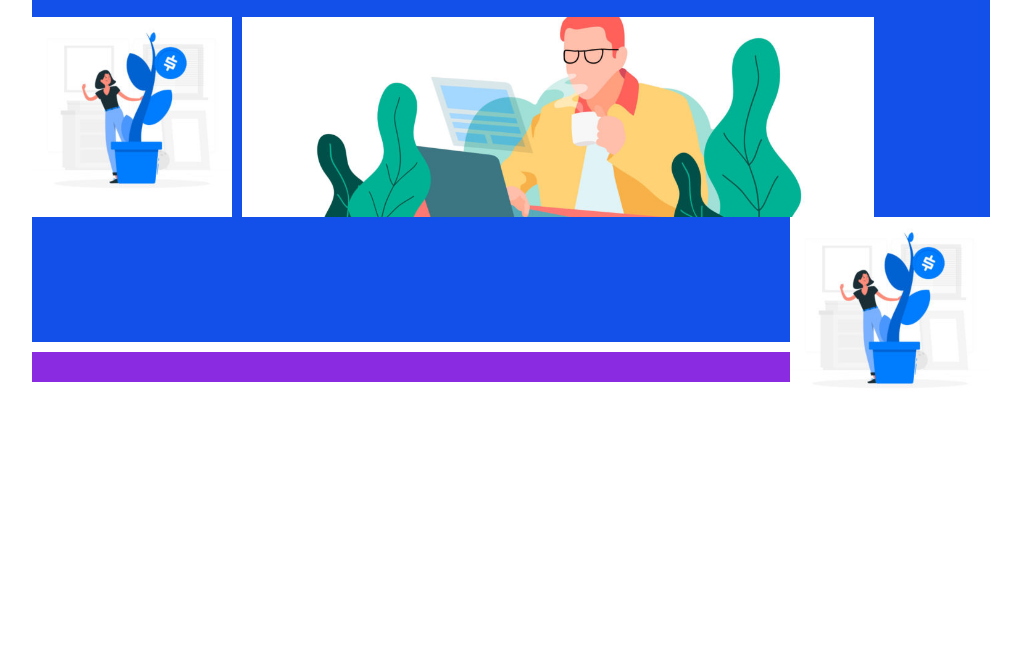
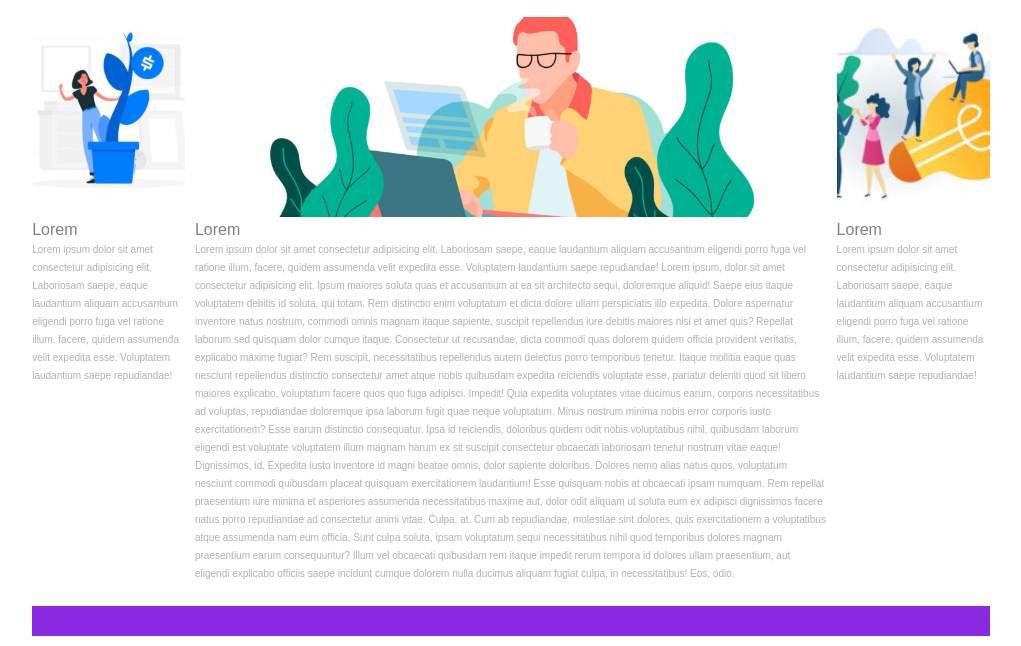
Before and after one commit to alelui/htmlcss-wp, a plain HTML site: page index.html in a window 1280 px wide. Shown: the part 713-1359 px from the top of the page, without its empty margins (129-1150 px from the left). Before the commit the page ends 1134 px from the top, so only its background shows below. Drawn offline with Linux system fonts and the light colour scheme.

Commit message:
main buttom end

```diff
--- a/css/style.css
+++ b/css/style.css
@@ -63,10 +63,6 @@ nav{
 
 main{
     width: 100%;
-    background-color: rgb(19, 80, 233);
-
-    /* da rimuovere */
-    height: 400px;
 }
 
 .main-top{
@@ -78,9 +74,9 @@ main{
     padding-bottom: 15px;
 }
 
-/* .column{
-    width: 15%;
-} */
+.column{
+    width: 16%;
+}
 
 .content{
     width: 66%;
@@ -146,35 +142,37 @@ footer{
 
 /* *** DEBUG MAIN *** */
 .debug .main-top{
-    background-color: rgb(124, 161, 230);
+    /* background-color: rgb(124, 161, 230); */
 }
 
 .debug .main-bottom{
     height: 93%;
 }
 
-.debug .column{
+
+.debug .content img,
+.debug .column .photo{
     height: 200px;
-    background-color: rgb(124, 161, 230);
+    width: 100%;
+    object-fit: cover;
+    border-radius: 10px;
 }
 
-.debug .column .photo-sx{
-    width: 200px;
+
+.debug .main-top .subtitle{
+    color: rgb(182, 180, 180);
 }
 
-.debug .content{
-    height: 200px;
-    background-color: rgb(124, 161, 230);
-    background-image: url('../img/banner-2.jpg');
-    background-size: cover;
-    background-position: 50% 52%;
+
+.debug .main-bottom h4{
+    color: grey;
+    font-weight: 500;
+
 }
 
-/* .debug .content img{
-    height: 180px;
-} */
+.debug .main-bottom span{
+    color: rgb(176, 176, 176);
+    font-size: 10px;
 
 
-.debug .subtitle{
-    color: rgb(182, 180, 180);
 }
--- a/index.html
+++ b/index.html
@@ -52,15 +52,37 @@
 
         <div class="main-bottom clearfix ">
             <aside class="column left">
-                <img class="photo-sx" src="img/img-1.jpg" alt="">
+                <img class="photo" src="img/img-1.jpg" alt="">
+                <div class="description">
+                    <h4>Lorem</h4>
+                    <span>Lorem ipsum dolor sit amet consectetur adipisicing elit. Laboriosam saepe, eaque laudantium aliquam accusantium eligendi porro fuga vel ratione illum, facere, quidem assumenda velit expedita esse. Voluptatem laudantium saepe repudiandae!</span>
+                </div>
             </aside>
 
             <div class="content left">
-                <!-- <img src="img/banner-2.jpg" alt=""> -->
+                <img src="img/banner-2.jpg" alt="">
+                <div class="description">
+                    <h4>Lorem</h4>
+                    <span>Lorem ipsum dolor sit amet consectetur adipisicing elit. Laboriosam saepe, eaque laudantium aliquam accusantium eligendi porro fuga vel ratione illum, facere, quidem assumenda velit expedita esse. Voluptatem laudantium saepe repudiandae! Lorem ipsum, dolor sit amet consectetur adipisicing elit. Ipsum maiores soluta quas et accusantium at ea sit architecto sequi, doloremque aliquid! Saepe eius itaque voluptatem debitis id soluta, qui totam.
+                    Rem distinctio enim voluptatum et dicta dolore ullam perspiciatis illo expedita. Dolore aspernatur inventore natus nostrum, commodi omnis magnam itaque sapiente, suscipit repellendus iure debitis maiores nisi et amet quis?
+                    Repellat laborum sed quisquam dolor cumque itaque. Consectetur ut recusandae, dicta commodi quas dolorem quidem officia provident veritatis, explicabo maxime fugiat? Rem suscipit, necessitatibus repellendus autem delectus porro temporibus tenetur.
+                    Itaque mollitia eaque quas nesciunt repellendus distinctio consectetur amet atque nobis quibusdam expedita reiciendis voluptate esse, pariatur deleniti quod sit libero maiores explicabo, voluptatum facere quos quo fuga adipisci. Impedit!
+                    Quia expedita voluptates vitae ducimus earum, corporis necessitatibus ad voluptas, repudiandae doloremque ipsa laborum fugit quae neque voluptatum. Minus nostrum minima nobis error corporis iusto exercitationem? Esse earum distinctio consequatur.
+                    Ipsa id reiciendis, doloribus quidem odit nobis voluptatibus nihil, quibusdam laborum eligendi est voluptate voluptatem illum magnam harum ex sit suscipit consectetur obcaecati laboriosam tenetur nostrum vitae eaque! Dignissimos, id.
+                    Expedita iusto inventore id magni beatae omnis, dolor sapiente doloribus. Dolores nemo alias natus quos, voluptatum nesciunt commodi quibusdam placeat quisquam exercitationem laudantium! Esse quisquam nobis at obcaecati ipsam numquam.
+                    Rem repellat praesentium iure minima et asperiores assumenda necessitatibus maxime aut, dolor odit aliquam ut soluta eum ex adipisci dignissimos facere natus porro repudiandae ad consectetur animi vitae. Culpa, at.
+                    Cum ab repudiandae, molestiae sint dolores, quis exercitationem a voluptatibus atque assumenda nam eum officia. Sunt culpa soluta, ipsam voluptatum sequi necessitatibus nihil quod temporibus dolores magnam praesentium earum consequuntur?
+                    Illum vel obcaecati quibusdam rem itaque impedit rerum tempora id dolores ullam praesentium, aut eligendi explicabo officiis saepe incidunt cumque dolorem nulla ducimus aliquam fugiat culpa, in necessitatibus! Eos, odio.</span>
+                </div>
+
 
             </div>
             <aside class="column dx right">
-                <img class="photo-sx" src="img/img-1.jpg" alt="">
+                <img class="photo" src="img/img-3.jpg" alt="">
+                <div class="description">
+                    <h4>Lorem</h4>
+                    <span>Lorem ipsum dolor sit amet consectetur adipisicing elit. Laboriosam saepe, eaque laudantium aliquam accusantium eligendi porro fuga vel ratione illum, facere, quidem assumenda velit expedita esse. Voluptatem laudantium saepe repudiandae!</span>
+                </div>
             </aside>
 
         </div>
```
